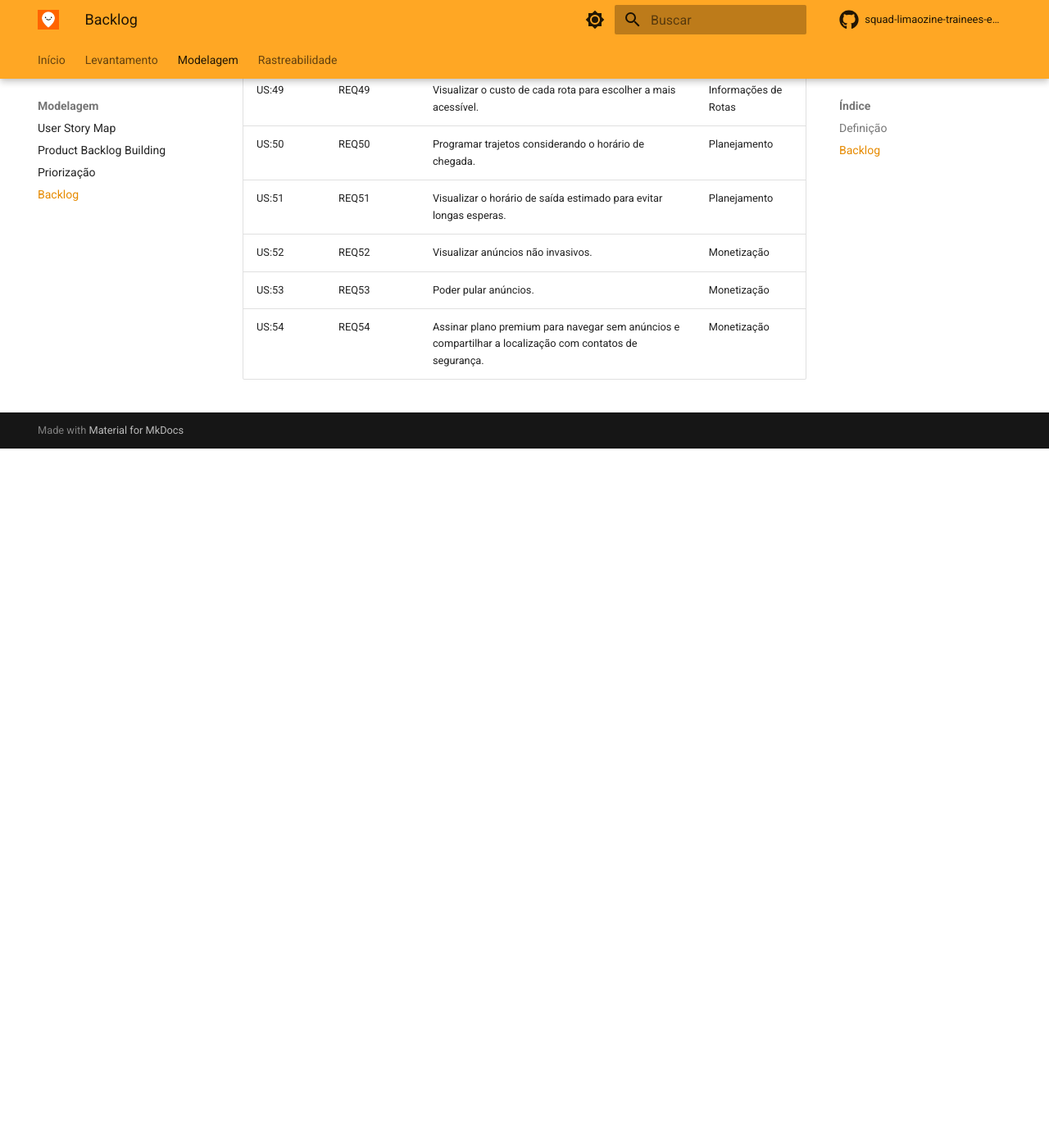
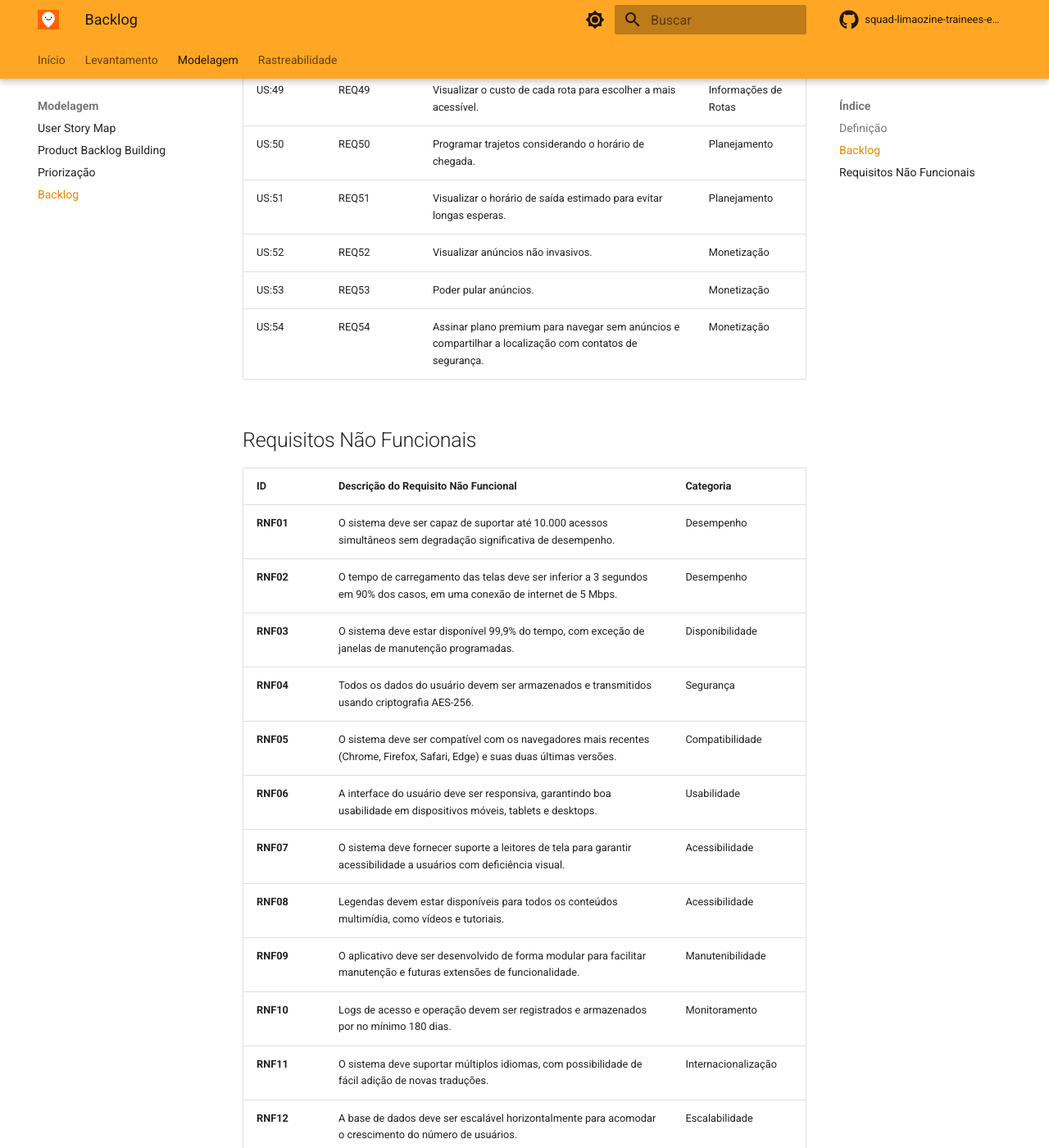
Before and after one commit to JeffersonSenaa/squad-limaozine-trainees-engNet, an MkDocs documentation site: the page built from docs/backlog.md, in a window 1280 px wide and 1400 px high, scrolled down 3704 px. Shown: the whole window at 82% size. Built offline with MkDocs 1.6.1 and Material for MkDocs 9.7.7, drawn with Linux system fonts in a browser that asks for light colours; comment, search, counter and statistics services are not loaded; before the commit the page ends 4251 px from its top, so only the background shows below that; some of the changed text lies outside the part shown.

Commit message:
Adição do Backlog de Requisitos Funcionais e não funcionais
Co-authored-by: Cayoalencar <cayoalencar2345@gmail.com>
Co-authored-by: Luis-Henrique05 <luishenripl81@gmail.com>
Co-authored-by: bermardoo <bernardoalencar25@gmail.com>

```diff
--- a/docs/backlog.md
+++ b/docs/backlog.md
@@ -65,3 +65,33 @@
 | US:52  | REQ52              | Visualizar anúncios não invasivos.                                                                                                                          | Monetização             |
 | US:53  | REQ53              | Poder pular anúncios.                                                                                                                                       | Monetização             |
 | US:54  | REQ54              | Assinar plano premium para navegar sem anúncios e compartilhar a localização com contatos de segurança.                                                     | Monetização             |
+
+## Requisitos Não Funcionais
+
+| **ID**    | **Descrição do Requisito Não Funcional**                                                                                 | **Categoria**              |
+|-----------|-------------------------------------------------------------------------------------------------------------------------|----------------------------|
+| **RNF01** | O sistema deve ser capaz de suportar até 10.000 acessos simultâneos sem degradação significativa de desempenho.           | Desempenho                 |
+| **RNF02** | O tempo de carregamento das telas deve ser inferior a 3 segundos em 90% dos casos, em uma conexão de internet de 5 Mbps. | Desempenho                 |
+| **RNF03** | O sistema deve estar disponível 99,9% do tempo, com exceção de janelas de manutenção programadas.                        | Disponibilidade            |
+| **RNF04** | Todos os dados do usuário devem ser armazenados e transmitidos usando criptografia AES-256.                              | Segurança                  |
+| **RNF05** | O sistema deve ser compatível com os navegadores mais recentes (Chrome, Firefox, Safari, Edge) e suas duas últimas versões. | Compatibilidade            |
+| **RNF06** | A interface do usuário deve ser responsiva, garantindo boa usabilidade em dispositivos móveis, tablets e desktops.      | Usabilidade                |
+| **RNF07** | O sistema deve fornecer suporte a leitores de tela para garantir acessibilidade a usuários com deficiência visual.       | Acessibilidade             |
+| **RNF08** | Legendas devem estar disponíveis para todos os conteúdos multimídia, como vídeos e tutoriais.                           | Acessibilidade             |
+| **RNF09** | O aplicativo deve ser desenvolvido de forma modular para facilitar manutenção e futuras extensões de funcionalidade.     | Manutenibilidade           |
+| **RNF10** | Logs de acesso e operação devem ser registrados e armazenados por no mínimo 180 dias.                                   | Monitoramento              |
+| **RNF11** | O sistema deve suportar múltiplos idiomas, com possibilidade de fácil adição de novas traduções.                        | Internacionalização        |
+| **RNF12** | A base de dados deve ser escalável horizontalmente para acomodar o crescimento do número de usuários.                   | Escalabilidade             |
+| **RNF13** | O sistema deve estar em conformidade com a LGPD (Lei Geral de Proteção de Dados).                                       | Conformidade               |
+| **RNF14** | O suporte técnico deve estar disponível em horário comercial com tempo de resposta de até 24 horas úteis.               | Suporte                    |
+| **RNF15** | Deve haver documentação detalhada para desenvolvedores e usuários finais.                                               | Documentação               |
+| **RNF16** | O sistema deve oferecer um tempo de recuperação de desastres (RTO) de até 4 horas.                                      | Recuperação de Desastres   |
+| **RNF17** | O contraste de cores utilizado no sistema deve estar em conformidade com o padrão WCAG 2.1 (nível AA ou superior).          | Acessibilidade     |
+| **RNF18** | Todos os elementos interativos (botões, links, menus) devem ser navegáveis exclusivamente pelo teclado.                     | Acessibilidade     |
+| **RNF19** | O sistema deve fornecer notificações e mensagens de erro que sejam compreensíveis por leitores de tela.                     | Acessibilidade     |
+| **RNF20** | Deve ser possível aumentar ou diminuir o tamanho do texto em pelo menos 200% sem perda de funcionalidade.                   | Acessibilidade     |
+| **RNF21** | O sistema deve incluir descrições alternativas (atributo `alt`) para todas as imagens relevantes no aplicativo.              | Acessibilidade     |
+| **RNF22** | O sistema deve oferecer suporte para navegação por voz em dispositivos compatíveis, como assistentes virtuais.              | Acessibilidade     |
+| **RNF23** | Deve haver suporte para layouts de alto contraste configuráveis pelo usuário.                                               | Acessibilidade     |
+| **RNF24** | O sistema deve permitir que o usuário escolha entre múltiplos modos de entrada, como teclado, mouse e dispositivos táteis.  | Acessibilidade     |
+| **RNF25** | Deve ser fornecido um guia de acessibilidade em formato digital, com instruções detalhadas sobre como usar o sistema.       | Acessibilidade     |
```
Also changed, not shown: docs/img/moscow.png (added), docs/img/pbb.png, docs/img/user-1.png (renamed from docs/img/Captura de tela de 2025-01-25 01-23-46.png), docs/img/usm-2.png (added), docs/img/usm-3.png (added), docs/img/usm-4.png (added), docs/img/usm-5.png (added), docs/img/usm-6.png (added).
